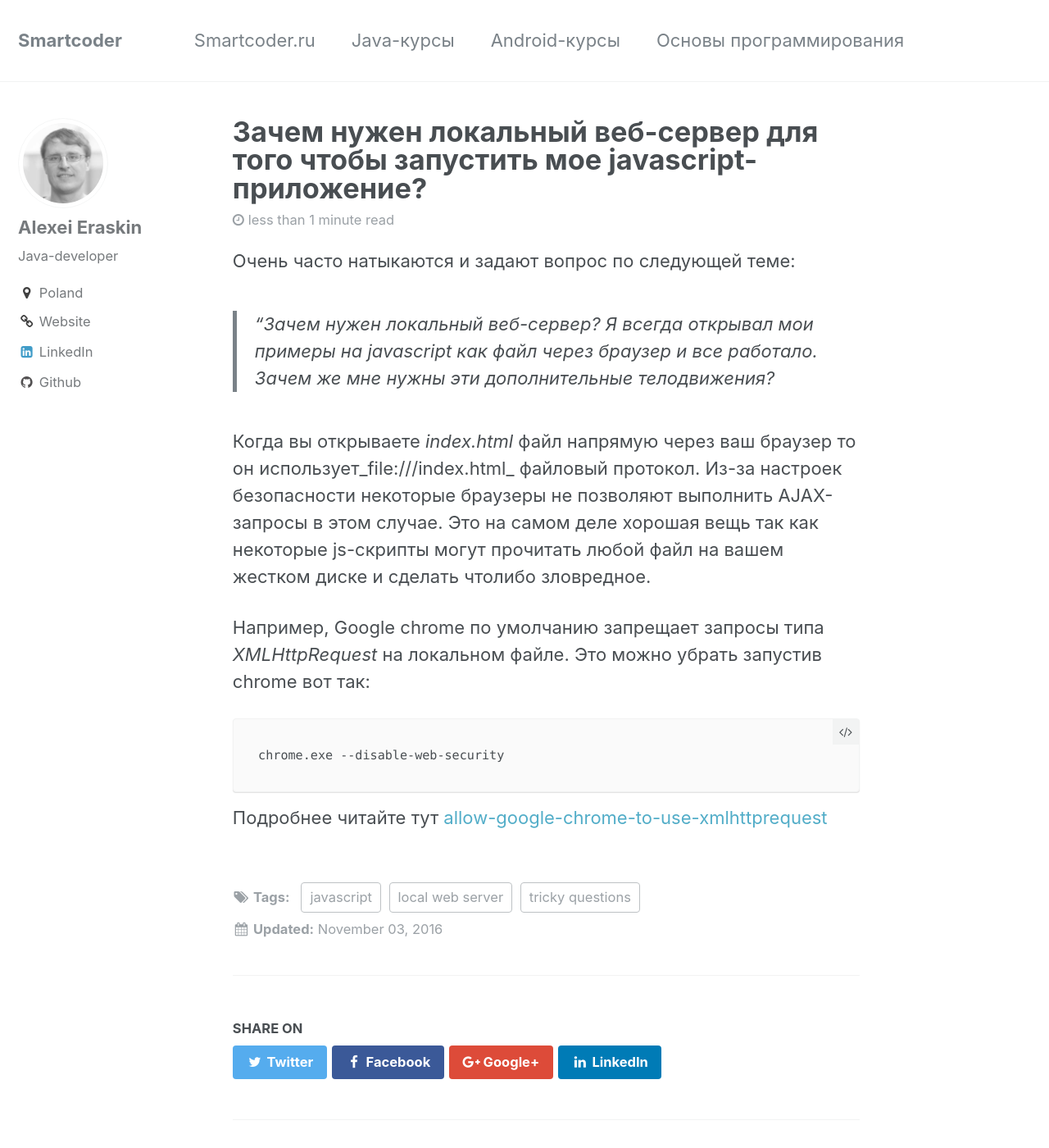
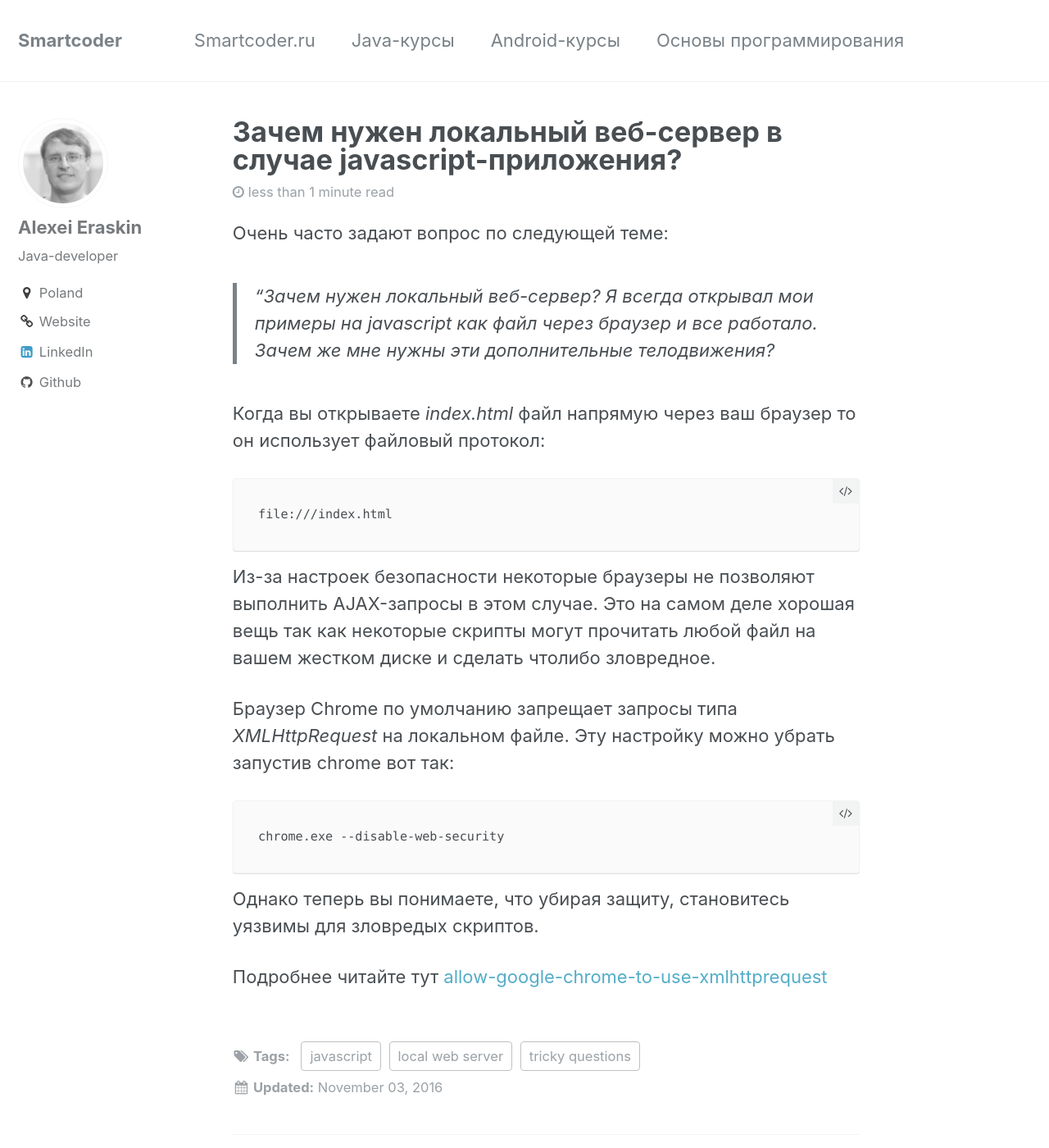
Before and after one commit to smartcoderteam/smartcoderteam.github.io, a Jekyll site: the page built from _posts/2016-11-03-why-i-need-local-web-server-to-run-my-js-app.md, in a window 1280 px wide and 1400 px high. Shown: the whole window at 82% size. Built offline with Jekyll 4.4.1, drawn with Linux system fonts in a browser that asks for light colours.

Commit message:
Update 2016-11-03-why-i-need-local-web-server-to-run-my-js-app.md

````diff
--- a/_posts/2016-11-03-why-i-need-local-web-server-to-run-my-js-app.md
+++ b/_posts/2016-11-03-why-i-need-local-web-server-to-run-my-js-app.md
@@ -1,6 +1,6 @@
 ---
-title: "Зачем нужен локальный веб-сервер для того чтобы запустить мое javascript-приложение?"
-excerpt: ""
+title: "Зачем нужен локальный веб-сервер в случае javascript-приложения?"
+excerpt: "ведь мое приложение уже у меня и браузер может его выполнить и так локально"
 modified: 2016-11-03T09:55:10-04:00
 header:
 tags:
@@ -9,21 +9,26 @@ tags:
   - tricky questions
 ---
 
-Очень часто натыкаются и задают вопрос по следующей теме:
+Очень часто задают вопрос по следующей теме:
 
 > "Зачем нужен локальный веб-сервер? Я всегда открывал мои примеры на javascript _как файл_
 через браузер и все работало. Зачем же мне нужны эти дополнительные телодвижения?
 
 Когда вы открываете _index.html_ файл напрямую через ваш браузер то
-он использует_file:///index.html_ файловый протокол.
+он использует файловый протокол:
+```
+file:///index.html
+```
+
 Из-за настроек безопасности некоторые браузеры не позволяют выполнить AJAX-запросы
-в этом случае. Это на самом деле хорошая вещь так как некоторые js-скрипты могут
+в этом случае. Это на самом деле хорошая вещь так как некоторые скрипты могут
 прочитать любой файл на вашем жестком диске и сделать чтолибо зловредное.
 
-Например, Google chrome по умолчанию запрещает запросы типа _XMLHttpRequest_
-на локальном файле. Это можно убрать запустив chrome вот так:
+Браузер Сhrome по умолчанию запрещает запросы типа _XMLHttpRequest_
+на локальном файле. Эту настройку можно убрать запустив chrome вот так:
 ```
 chrome.exe --disable-web-security
 ```
+Однако теперь вы понимаете, что убирая защиту, становитесь уязвимы для зловредых скриптов.
 
 Подробнее читайте тут [allow-google-chrome-to-use-xmlhttprequest](http://stackoverflow.com/questions/4819060/allow-google-chrome-to-use-xmlhttprequest-to-load-a-url-from-a-local-file)
````
